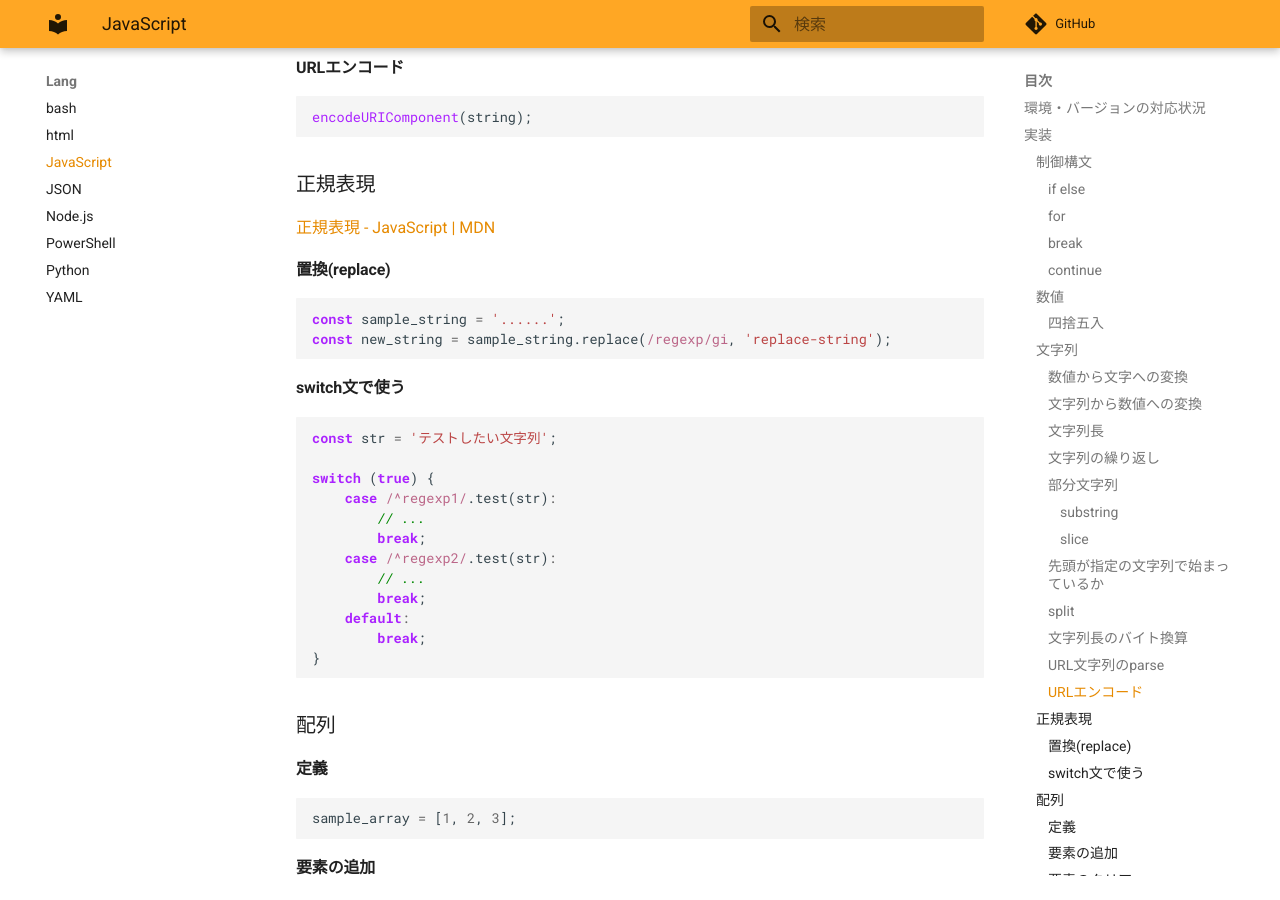
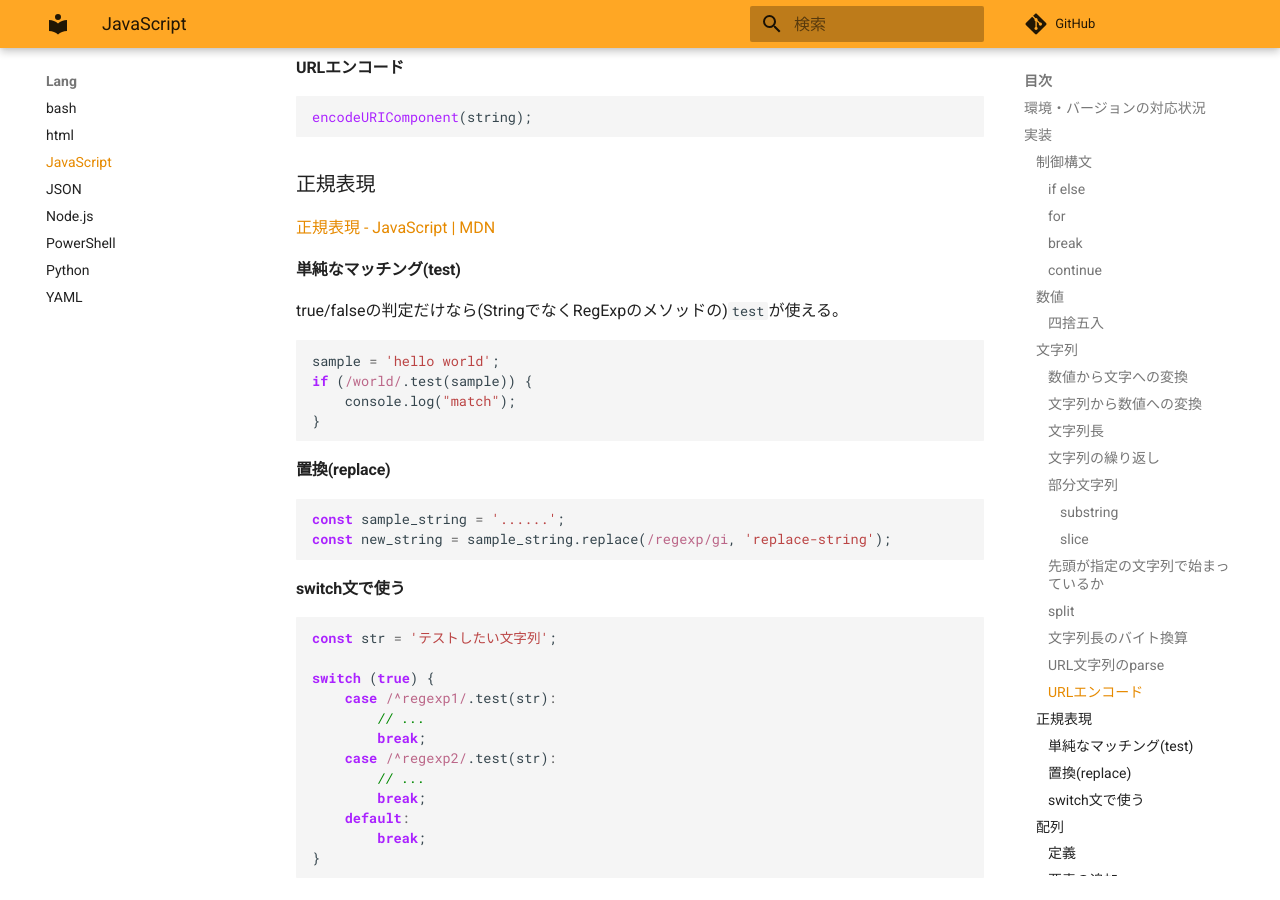
Before and after one commit to zaki-lknr/docs, an MkDocs documentation site: the page built from docs/lang/js.md, in a window 1280 px wide and 900 px high, scrolled down 4207 px. Built offline with MkDocs 1.6.1 and Material for MkDocs 9.7.7, drawn with Linux system fonts in a browser that asks for light colours; comment, search, counter and statistics services are not loaded.

Commit message:
add: lang/javascript: testによるマッチング

````diff
--- a/docs/lang/js.md
+++ b/docs/lang/js.md
@@ -223,6 +223,17 @@ encodeURIComponent(string);
 ### 正規表現
 
 [正規表現 - JavaScript | MDN](https://developer.mozilla.org/ja/docs/Web/JavaScript/Guide/Regular_expressions)
+
+#### 単純なマッチング(test)
+
+true/falseの判定だけなら(StringでなくRegExpのメソッドの)`test`が使える。
+
+```js
+sample = 'hello world';
+if (/world/.test(sample)) {
+    console.log("match");
+}
+```
 
 #### 置換(replace)
 
````
